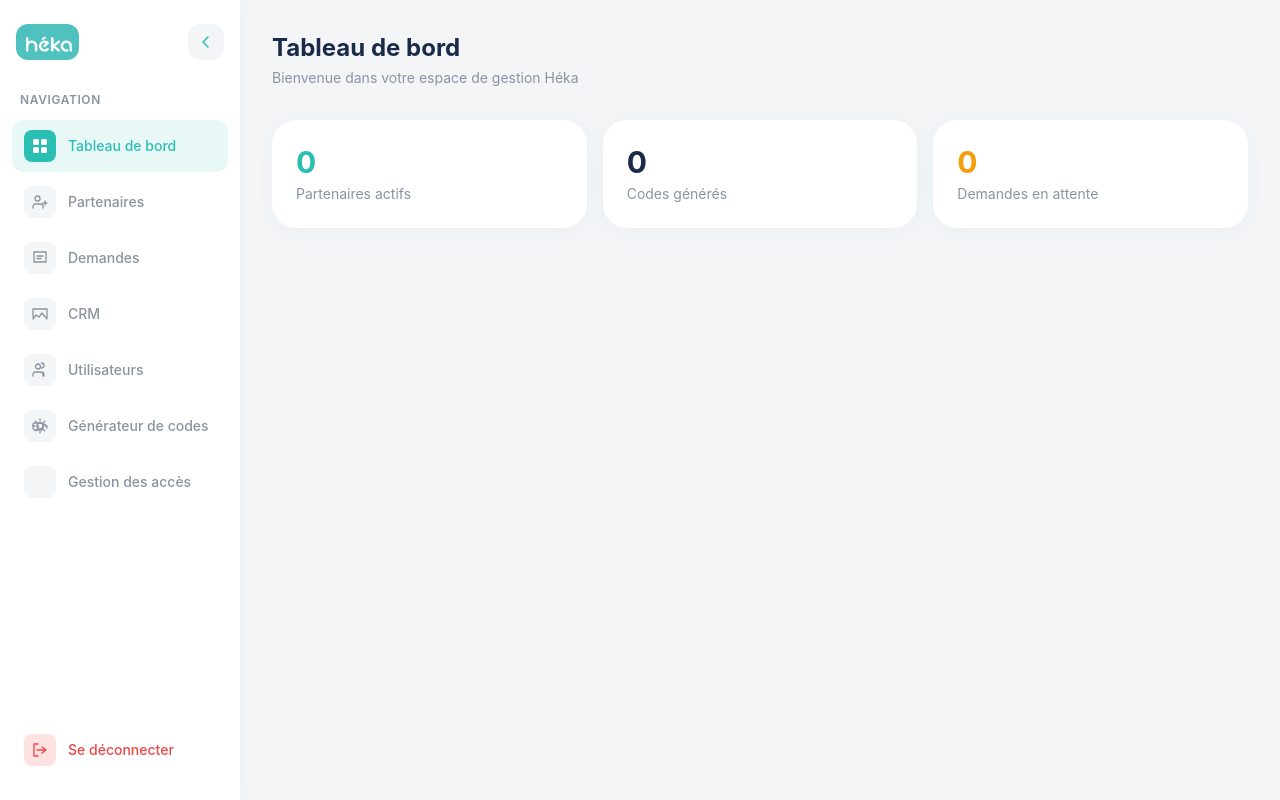
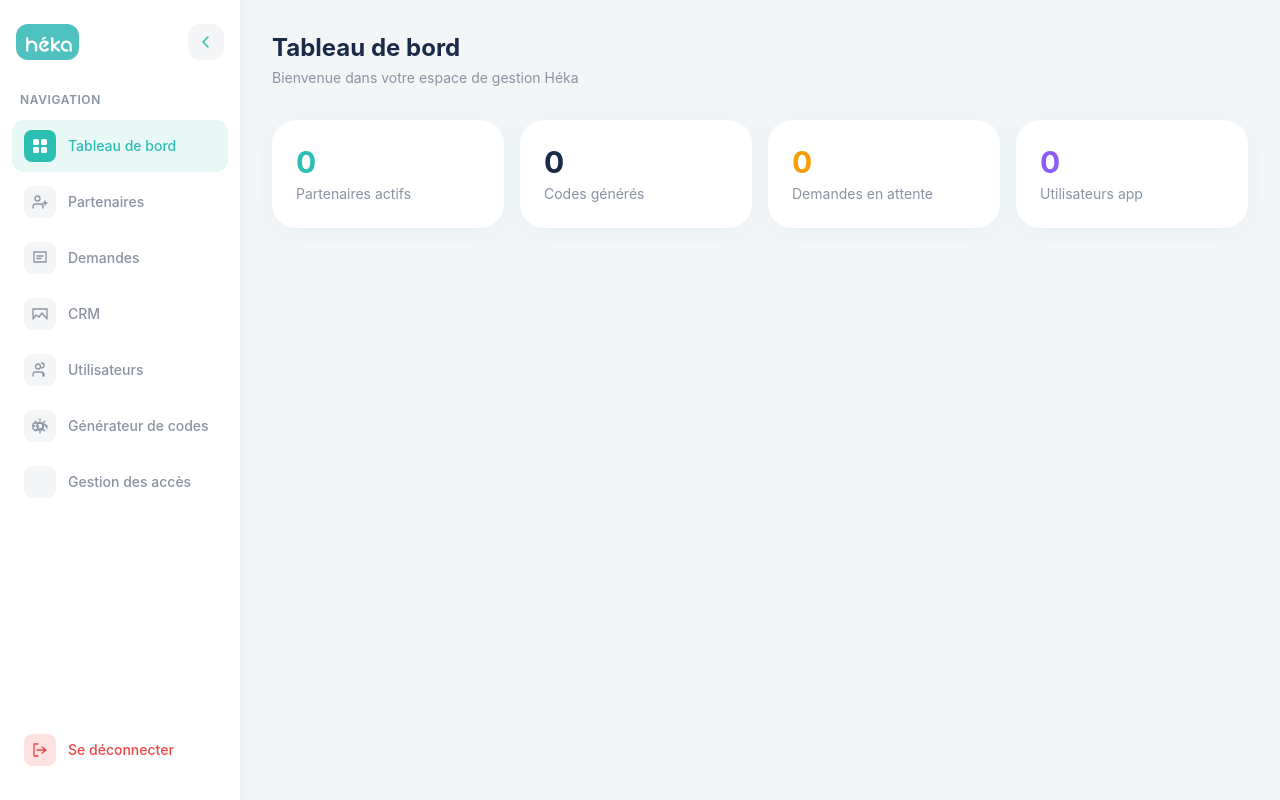
Before and after one commit to jelfassy-heka/cms-deuil, a React (Vite) app: page /admin in a window 1280 px wide. Built offline with nearby package versions, Linux system fonts and the light colour scheme; no server answers; the HTML template or start-up script is replaced by a standard one.

Commit message:
3 quick win interface

```diff
--- a/src/pages/admin/Dashboard.jsx
+++ b/src/pages/admin/Dashboard.jsx
@@ -1,16 +1,12 @@
 import { useState, useEffect } from 'react'
 import { useNavigate } from 'react-router-dom'
+import xano from '../../lib/xano'
 import Partners from './Partners'
 import CRM from './CRM'
 import Users from './Users'
 import CodeGenerator from './CodeGenerator'
 import Requests from './Requests'
 import AdminAccounts from './AdminAccounts'
-const stats = [
-  { label: 'Partenaires actifs', value: '0', color: '#2BBFB3' },
-  { label: 'Codes générés', value: '0', color: '#1a2b4a' },
-  { label: 'Demandes en attente', value: '0', color: '#f59e0b' },
-]
 
 const navItems = [
   { label: 'Tableau de bord', icon: '⊞', path: 'dashboard' },
@@ -27,7 +23,30 @@ export default function AdminDashboard() {
   const [sidebarOpen, setSidebarOpen] = useState(true)
   const [mobileMenuOpen, setMobileMenuOpen] = useState(false)
   const [isMobile, setIsMobile] = useState(false)
+  const [stats, setStats] = useState({ partners: 0, codes: 0, pending: 0, users: 0, beneficiaries: 0 })
   const navigate = useNavigate()
+
+  // Fetch dashboard stats
+  useEffect(() => {
+    const fetchStats = async () => {
+      try {
+        const [partners, codes, requests, users] = await Promise.all([
+          xano.getAll('partners'),
+          xano.getAll('plan-activation-code'),
+          xano.getAll('code_request'),
+          xano.getAll('users'),
+        ])
+        setStats({
+          partners: partners.filter(p => p.crm_status === 'client actif').length,
+          codes: codes.length,
+          pending: requests.filter(r => r.request_status === 'pending').length,
+          users: users.length,
+          beneficiaries: 0,
+        })
+      } catch (err) { console.error('Erreur stats:', err) }
+    }
+    fetchStats()
+  }, [])
 
   // Détecter mobile et fermer sidebar automatiquement
   useEffect(() => {
@@ -238,12 +257,17 @@ export default function AdminDashboard() {
               <h1 className="text-xl md:text-2xl font-bold" style={{ color: '#1a2b4a' }}>Tableau de bord</h1>
               <p className="text-sm mt-1" style={{ color: '#8a93a2' }}>Bienvenue dans votre espace de gestion Héka</p>
             </div>
-            <div className="grid grid-cols-1 sm:grid-cols-3 gap-3 md:gap-4 mb-8">
-              {stats.map(stat => (
-                <div key={stat.label} className="bg-white rounded-3xl p-5 md:p-6"
+            <div className="grid grid-cols-2 sm:grid-cols-4 gap-3 md:gap-4 mb-8">
+              {[
+                { label: 'Partenaires actifs', value: stats.partners, color: '#2BBFB3' },
+                { label: 'Codes générés', value: stats.codes, color: '#1a2b4a' },
+                { label: 'Demandes en attente', value: stats.pending, color: '#f59e0b' },
+                { label: 'Utilisateurs app', value: stats.users, color: '#8b5cf6' },
+              ].map(stat => (
+                <div key={stat.label} className="bg-white rounded-2xl md:rounded-3xl p-5 md:p-6"
                   style={{ boxShadow: '0 4px 24px rgba(43,191,179,0.06)' }}>
                   <p className="text-2xl md:text-3xl font-bold mb-1" style={{ color: stat.color }}>{stat.value}</p>
-                  <p className="text-sm" style={{ color: '#8a93a2' }}>{stat.label}</p>
+                  <p className="text-xs md:text-sm" style={{ color: '#8a93a2' }}>{stat.label}</p>
                 </div>
               ))}
             </div>
--- a/src/pages/admin/Partners.jsx
+++ b/src/pages/admin/Partners.jsx
@@ -377,7 +377,7 @@ export default function Partners() {
           <h2 className="font-bold text-lg mb-6" style={{color:'#1a2b4a'}}>Nouveau partenaire</h2>
           <form onSubmit={handleSubmit}>
             <div className="grid grid-cols-1 sm:grid-cols-2 gap-4 mb-4">
-              {[{n:'name',p:"Nom *",r:true},{n:'contact_firstname',p:'Prénom'},{n:'contact_lastname',p:'Nom contact'},{n:'contact_role',p:'Poste'},{n:'email_contact',p:'Email',t:'email'},{n:'phone',p:'Téléphone'}].map(f=><input key={f.n} name={f.n} value={form[f.n]} onChange={handleChange} required={f.r} placeholder={f.p} type={f.t||'text'} className="w-full px-4 py-3 rounded-2xl text-sm outline-none" style={{backgroundColor:'#f4f5f7'}} />)}
+              {[{n:'name',p:"Nom du Partenaire (Entreprise, Mutuelle...) *",r:true},{n:'contact_firstname',p:'Prénom du contact'},{n:'contact_lastname',p:'Nom du contact'},{n:'contact_role',p:'Poste (ex: DRH)'},{n:'email_contact',p:'Email du contact',t:'email'},{n:'phone',p:'Téléphone'}].map(f=><input key={f.n} name={f.n} value={form[f.n]} onChange={handleChange} required={f.r} placeholder={f.p} type={f.t||'text'} className="w-full px-4 py-3 rounded-2xl text-sm outline-none" style={{backgroundColor:'#f4f5f7'}} />)}
               <select name="partner_type" value={form.partner_type} onChange={handleChange} className="w-full px-4 py-3 rounded-2xl text-sm outline-none" style={{backgroundColor:'#f4f5f7'}}><option value="entreprise">Entreprise</option><option value="mutuelle">Mutuelle</option><option value="prospect">Prospect</option></select>
               <select name="crm_status" value={form.crm_status} onChange={handleChange} className="w-full px-4 py-3 rounded-2xl text-sm outline-none" style={{backgroundColor:'#f4f5f7'}}><option value="prospect">Prospect</option><option value="à contacter">À contacter</option><option value="à relancer">À relancer</option><option value="en cours">En cours</option><option value="client actif">Client actif</option><option value="inactif">Inactif</option></select>
             </div>
```
